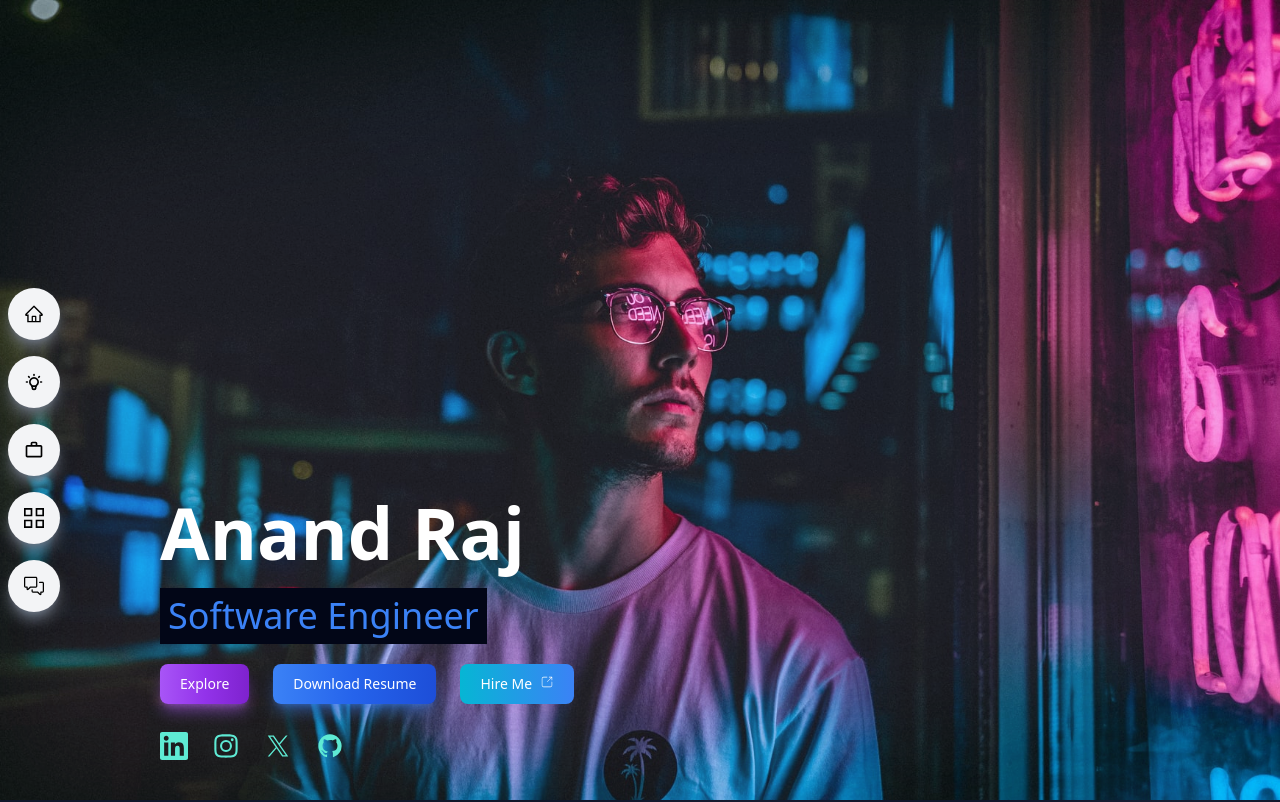
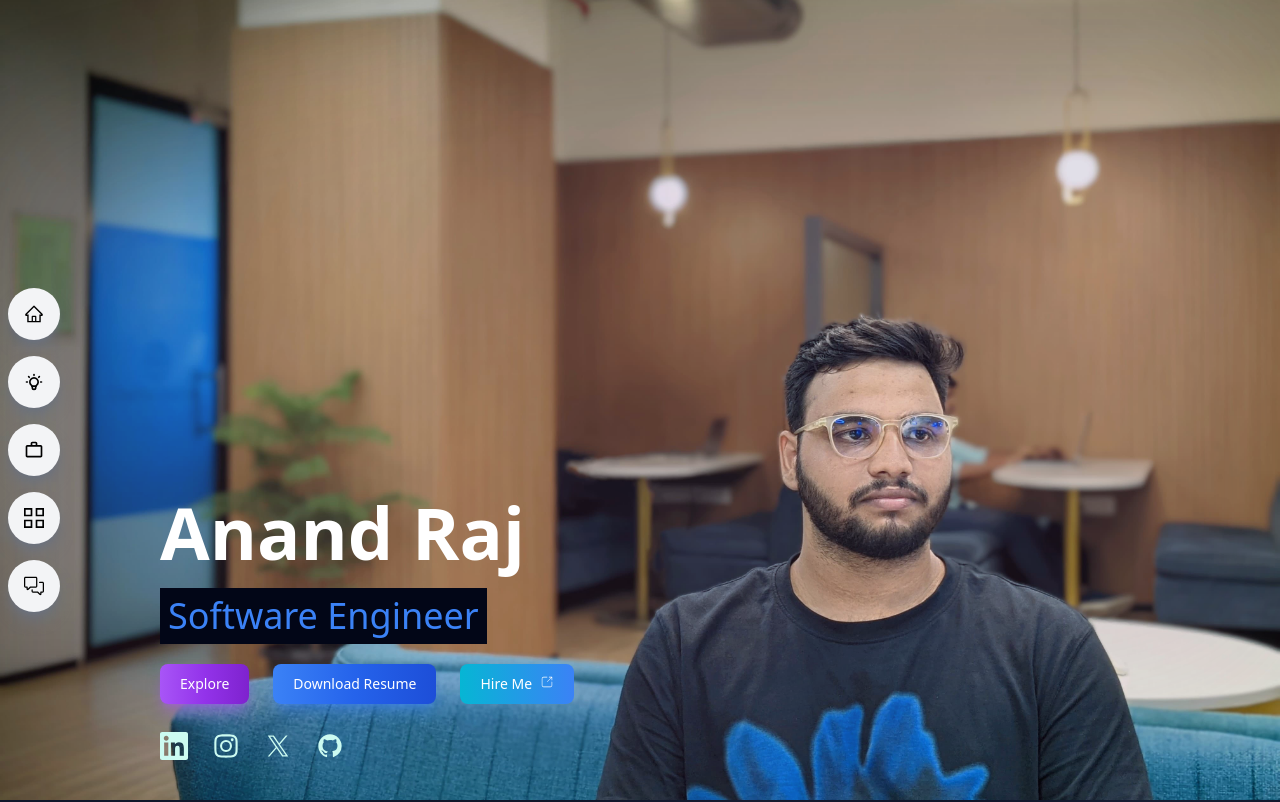
Before and after one commit to anandrajB/new-portfolio, a React (Vite) app: page / in a window 1280 px wide. Shown: the top 802 px of the page. Built offline with nearby package versions, Linux system fonts and the light colour scheme; what taos would draw is missing.

Commit message:
updated main

```diff
--- a/src/Components/Main.jsx
+++ b/src/Components/Main.jsx
@@ -1,5 +1,5 @@
 import React from 'react';
-import header from "../assets/header.jpeg";
+import header from "../assets/header2.jpeg";
 import { CiShare1 } from "react-icons/ci";
 
 
@@ -55,7 +55,14 @@
 
 const Main = () => {
     return (
-        <div id="main" className='w-full h-screen bg-no-repeat bg-cover' style={{ backgroundImage: `url(${header})` }}>
+        <div id="main" className='w-full h-screen bg-no-repeat bg-cover'
+            style={{
+                backgroundImage: `url(${header})`,
+                backgroundPosition: '20% 80%',
+                animation: 'moveUp 2s forwards'
+            }}
+        >
+
             <div
                 className="absolute inset-0 overflow-hidden opacity-10 blur-3xl"
                 aria-hidden="true"
@@ -65,20 +72,34 @@
                 />
             </div>
 
+            <div
+                className="absolute inset-x-0 top-1/2 -z-10 -translate-y-1/2 transform-gpu overflow-hidden opacity-30 blur-3xl"
+                aria-hidden="true"
+            >
+                <div
+                    className="ml-[max(50%,38rem)] aspect-[1313/771] w-[82.0625rem] bg-gradient-to-tr from-[#ff80b5] to-[#9089fc]"
+                    style={{
+                        clipPath:
+                            'polygon(74.1% 44.1%, 100% 61.6%, 97.5% 26.9%, 85.5% 0.1%, 80.7% 2%, 72.5% 32.5%, 60.2% 62.4%, 52.4% 68.1%, 47.5% 58.3%, 45.2% 34.5%, 27.5% 76.7%, 0.1% 64.9%, 17.9% 100%, 27.6% 76.8%, 76.1% 97.7%, 74.1% 44.1%)',
+                    }}
+                />
+            </div>
 
             <div className='w-full h-screen absolute top-0 left-0 bg-gray/60'>
+
                 <div className='absolute max-w-[700px] m-auto bottom-10  left-10 flex flex-col sm:left-40 justify-center lg:items-start items-center'>
                     <h1 className='sm:text-7xl font-semibold text-5xl  text-white'>Anand Raj</h1>
                     <h1 className='font-sans bg-slate-950 sm:text-4xl  text-blue-500 font-col text-1xl font-normal p-2 mt-5'>Software Engineer</h1>
+
                     <div className="mt-5 flex items-center gap-x-4">
-                        <a href= "#about">
-                        <button type="button" class="text-white bg-gradient-to-r from-purple-500 via-purple-600 to-purple-700 hover:bg-gradient-to-br focus:ring-4 focus:outline-none focus:ring-purple-300 dark:focus:ring-purple-800 shadow-lg shadow-purple-500/50 dark:shadow-lg dark:shadow-purple-800/80 font-medium rounded-lg text-sm px-5 py-2.5 text-center me-2 mb-2">
-                        Explore</button>
+                        <a href="#about">
+                            <button type="button" class="text-white bg-gradient-to-r from-purple-500 via-purple-600 to-purple-700 hover:bg-gradient-to-br focus:ring-4 focus:outline-none focus:ring-purple-300 dark:focus:ring-purple-800 shadow-lg shadow-purple-500/50 dark:shadow-lg dark:shadow-purple-800/80 font-medium rounded-lg text-sm px-5 py-2.5 text-center me-2 mb-2">
+                                Explore</button>
                         </a>
-                        <a href = 'https://www.canva.com/design/DAGRYTYOVBA/5JXsCa6KD4yinqfW8_GSpw/view?utm_content=DAGRYTYOVBA&utm_campaign=designshare&utm_medium=link&utm_source=editor' download>
-                        <button type="button" class="text-white bg-gradient-to-r from-blue-500 via-blue-600 to-blue-700 hover:bg-gradient-to-br focus:ring-4 focus:outline-none focus:ring-blue-300 dark:focus:ring-blue-800 shadow-lg shadow-blue-500/50 dark:shadow-lg dark:shadow-blue-800/80 font-medium rounded-lg text-sm px-5 py-2.5 text-center me-2 mb-2 ">
-                        Download Resume
-                        </button>
+                        <a href='https://www.canva.com/design/DAGRYTYOVBA/5JXsCa6KD4yinqfW8_GSpw/view?utm_content=DAGRYTYOVBA&utm_campaign=designshare&utm_medium=link&utm_source=editor' download>
+                            <button type="button" class="text-white bg-gradient-to-r from-blue-500 via-blue-600 to-blue-700 hover:bg-gradient-to-br focus:ring-4 focus:outline-none focus:ring-blue-300 dark:focus:ring-blue-800 shadow-lg shadow-blue-500/50 dark:shadow-lg dark:shadow-blue-800/80 font-medium rounded-lg text-sm px-5 py-2.5 text-center me-2 mb-2 ">
+                                Download Resume
+                            </button>
                         </a>
 
 
@@ -88,6 +109,7 @@
                             </button>
                         </a>
 
+
                     </div>
                     <div className="flex justify-center mt-5 space-x-6 md:order-2">
                         {navigation.map((item) => (
@@ -96,7 +118,7 @@
                                 href={item.href}
                                 target="_blank"
                                 rel="noopener noreferrer"
-                                className="text-teal-300 cursor-pointer hover:text-gray-500"
+                                className="text-teal-100 cursor-pointer hover:text-black"
                             >
                                 <span className="sr-only">{item.name}</span>
                                 {React.createElement(item.icon, {
```
Also changed, not shown: src/assets/header.jpeg (deleted), src/assets/header2.jpeg (added).
